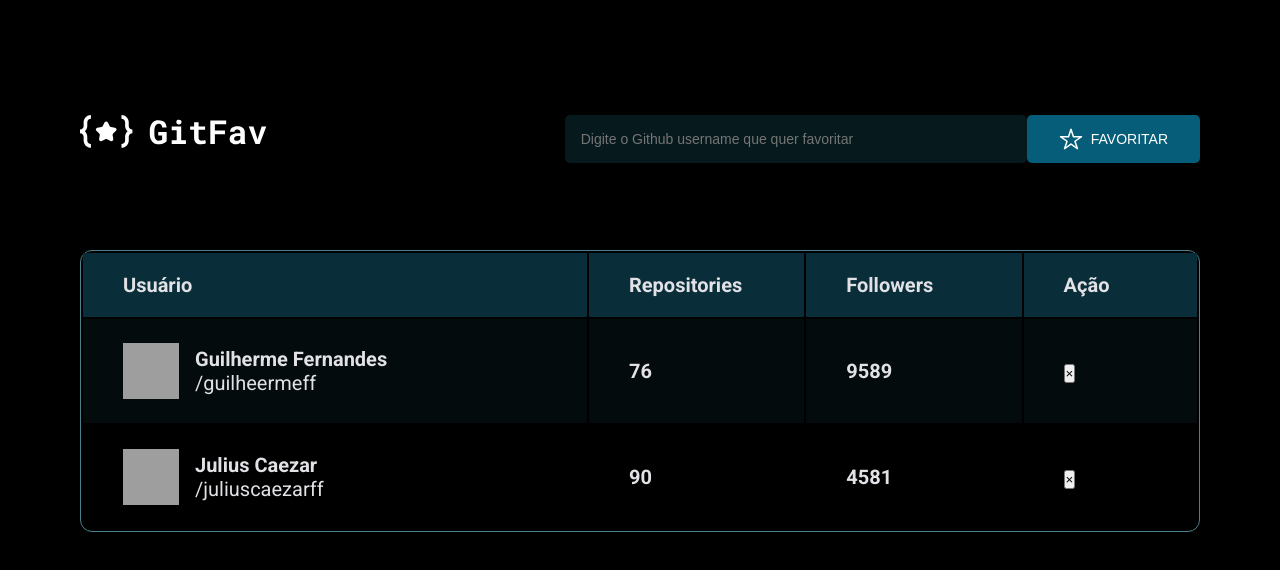
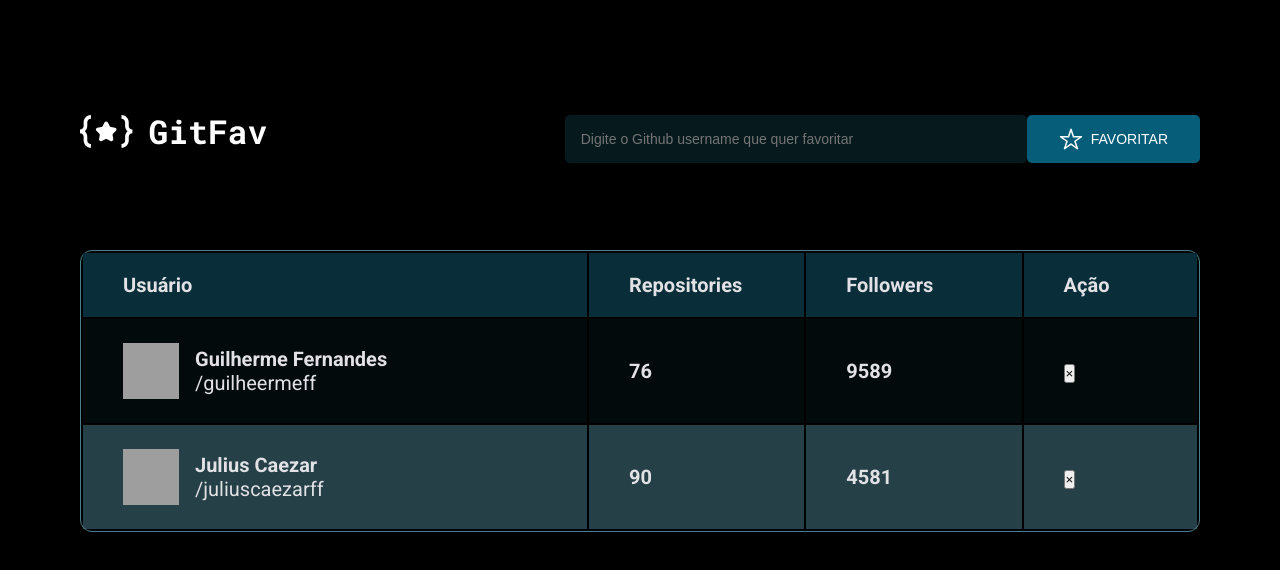
Before and after one commit to guilheermeff/gitfav2.0, a plain HTML site: page index.html in a window 1280 px wide. Drawn offline with Linux system fonts and the light colour scheme; grey boxes are pictures that could not be loaded.

Commit message:
style updates

```diff
--- a/style.css
+++ b/style.css
@@ -14,7 +14,8 @@
   --cc-color-input: 	hsl(191, 65%, 7%);
   --cc-color-thead: hsl(194, 72%, 13%);
   --cc-color-bordertable: hsl(191, 31%, 42%);
-  --cc-color-rowtableEven: hlsa(191, 31%, 42%, 0.5);
+  --cc-color-rowtableOdd:	hsla(194, 64%, 6%, 0.5);
+  --cc-color-rowtableEven: hsla(191, 31%, 42%, 0.5);
   --cc-color-removebutton: 	hsl(355, 91%, 66%);
 }
 
@@ -136,7 +137,7 @@ tbody td {
 }
 
 tbody tr:nth-child(odd) {
-  background-color: rgba(6, 22, 27, 0.5);;
+  background-color: var(--cc-color-rowtableOdd);
 }
 
 tbody tr:nth-child(even) {
```
